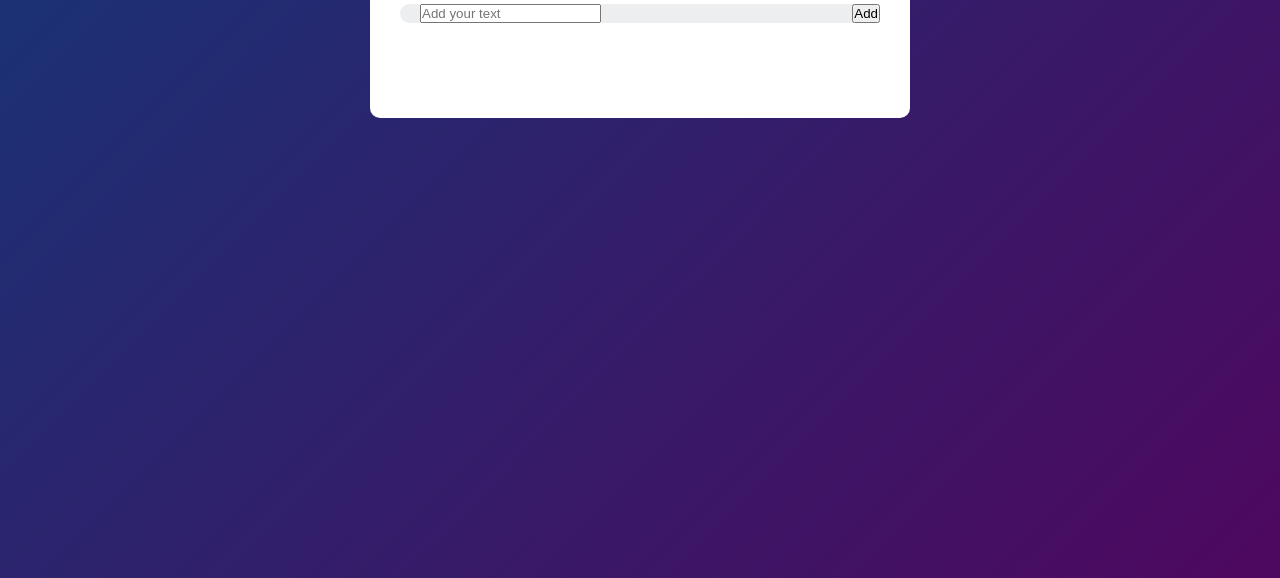
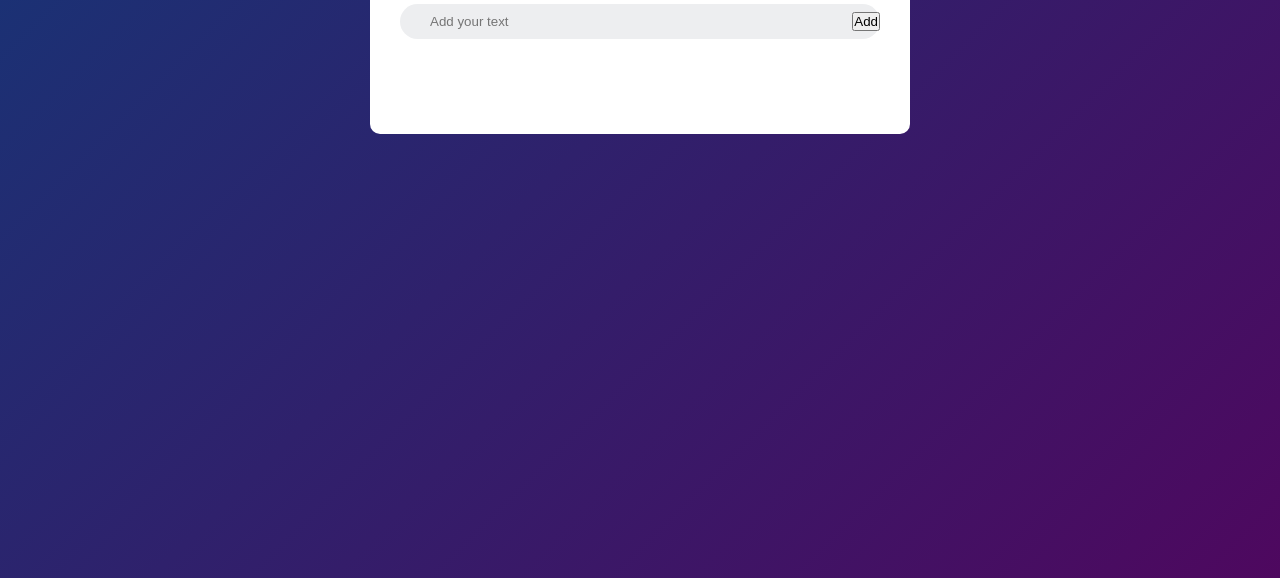
Before and after one commit to ReezmaCader/To-Do-List, a plain HTML site: page index.html in a window 1280 px wide. Shown: the part 222-800 px from the top of the page. Drawn offline with Linux system fonts and the light colour scheme.

Commit message:
input field

```diff
--- a/style.css
+++ b/style.css
@@ -37,3 +37,11 @@
     padding-left: 20px;
     margin-bottom: 25px;
 }
+input{
+    flex: 1;
+    border: none;
+    outline: none;
+    background: transparent;
+    padding: 10px;
+    font-weight: 14px;
+}
```
